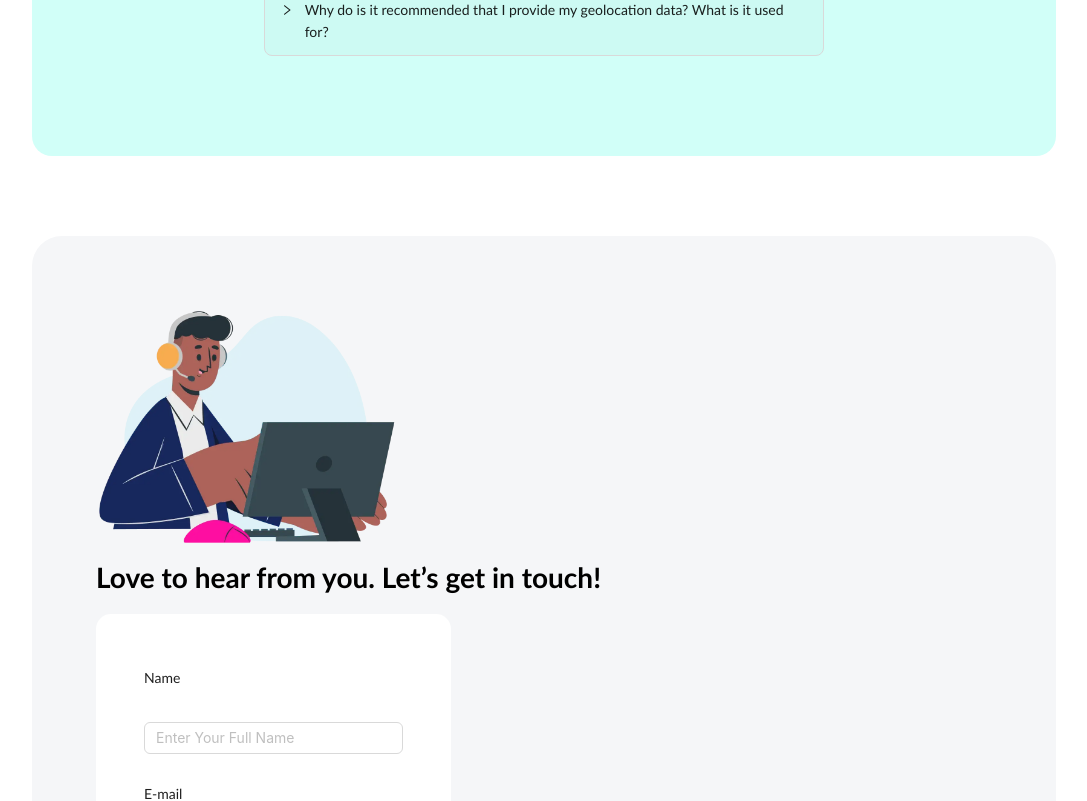
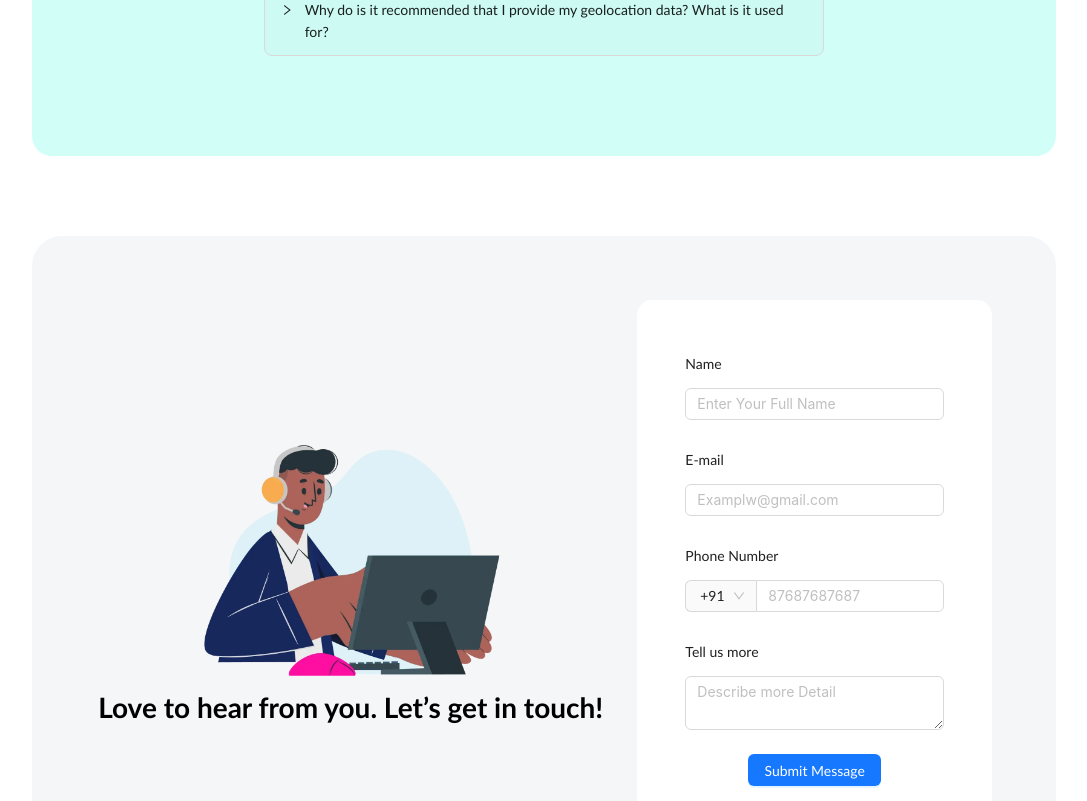
Before and after one commit to Meet-Sabhani/happykamper, a React (Create React App) app: page / in a window 1280 px wide. Shown: the part 5786-6587 px from the top of the page, without its empty margins (96-1183 px from the left). Built offline with nearby package versions, Linux system fonts and the light colour scheme.

Commit message:
remove ant row flex

```diff
--- a/src/styles/ContactStyle.js
+++ b/src/styles/ContactStyle.js
@@ -7,12 +7,13 @@ export const ContactStyle = styled.div`
   padding: 5%;
   border-radius: 30px;
   margin: 10vh auto;
-  .ant-row {
+
+  .Contact-left {
     display: flex;
+    height: 100%;
     align-items: center;
-    gap: 20px;
-  }
-  .Contact-left {
+    justify-content: center;
+    flex-direction: column;
     img {
       width: 300px;
     }
```
